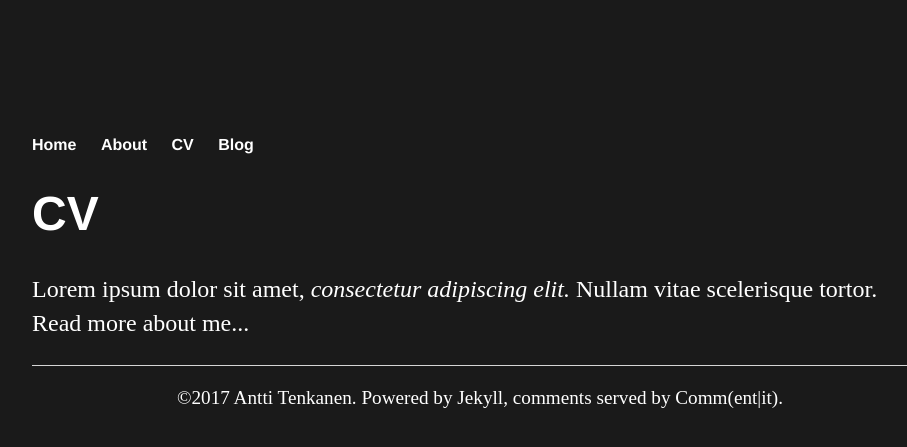
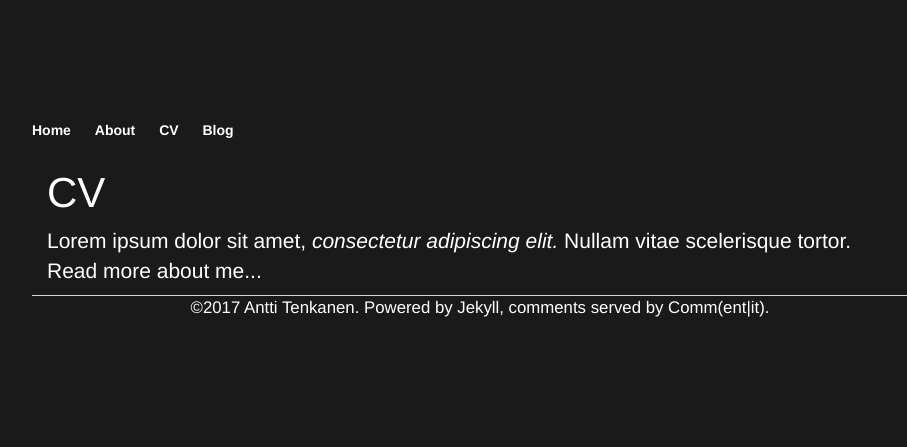
Before and after one commit to plantecophys/plantecophys, a Jekyll site: the page built from cv/index.html, in a window 1280 px wide. Shown: the top 447 px of the page, without its empty margins (160-1067 px from the left). Built offline with Jekyll 4.4.1, drawn with Linux system fonts in a browser that asks for light colours; nearby versions of some CDN libraries; library files that are not in the unit come from our copies.

Commit message:
Update defaultnosidebar.html

```diff
--- a/_layouts/defaultnosidebar.html
+++ b/_layouts/defaultnosidebar.html
@@ -1,9 +1,14 @@
 <!DOCTYPE html>
-<html>
+<html lang="en">
 <head>
-	<title>{{ page.title }}</title>
-	<!-- link to main stylesheet -->
-	<link rel="stylesheet" type="text/css" href="/css/main.css">
+	<meta charset="utf-8">
+	<meta http-equiv="X-UA-Compatible" content="IE=edge">
+	<meta name="viewport" content="width=device-width, initial-scale=1, maximum-scale=1, user-scalable=no">
+		<title>{{ page.title }}</title>
+		<!-- Bootstrap -->
+		<link href="css/bootstrap.min.css" rel="stylesheet">
+		<!-- link to main stylesheet -->
+		<link rel="stylesheet" type="text/css" href="/css/main.css">
 </head>
 <body>
 {% include header.html %}
@@ -15,5 +20,9 @@
     </div>
 </div>
 {% include footer.html %}
+	<!-- jQuery (necessary for Bootstrap's JavaScript plugins) -->
+   	<script src="https://ajax.googleapis.com/ajax/libs/jquery/1.12.4/jquery.min.js"></script>
+    	<!-- Include all compiled plugins (below), or include individual files as needed -->
+    	<script src="js/bootstrap.min.js"></script>
 </body>
 </html>
```
